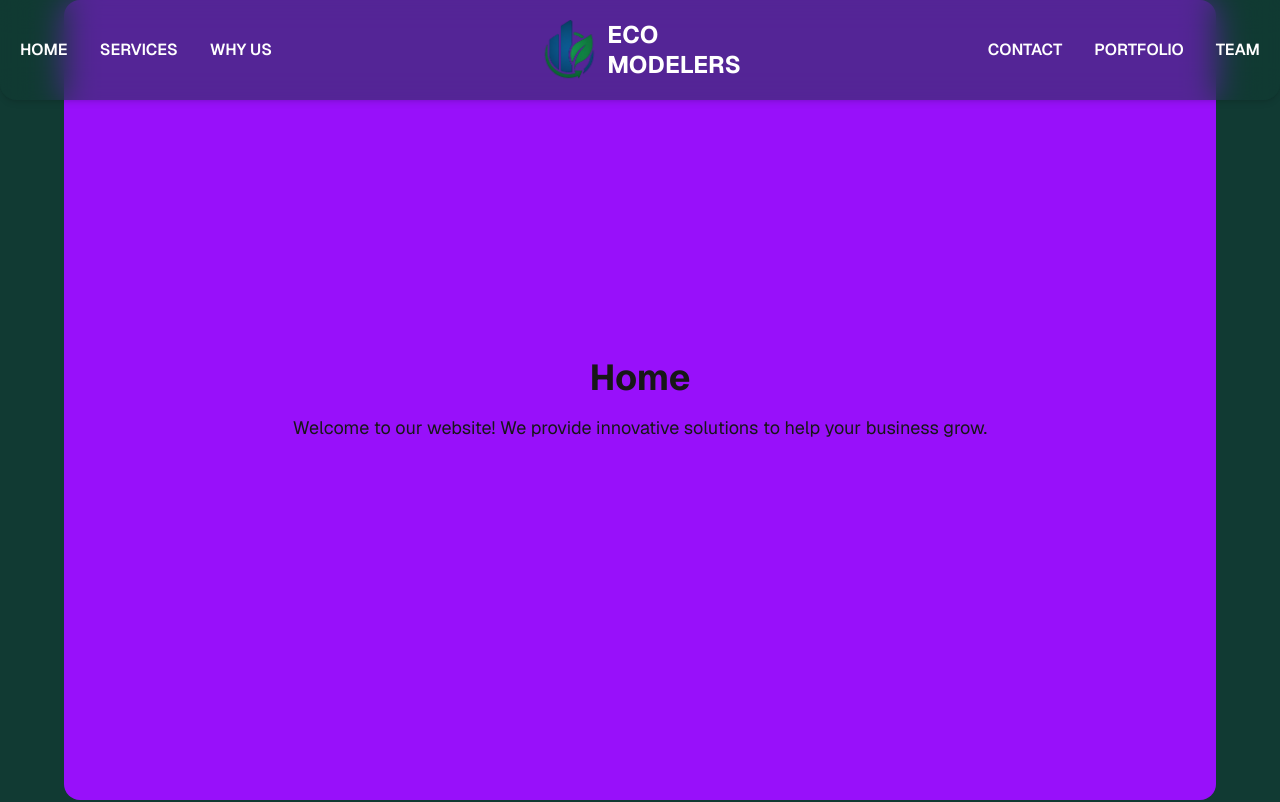
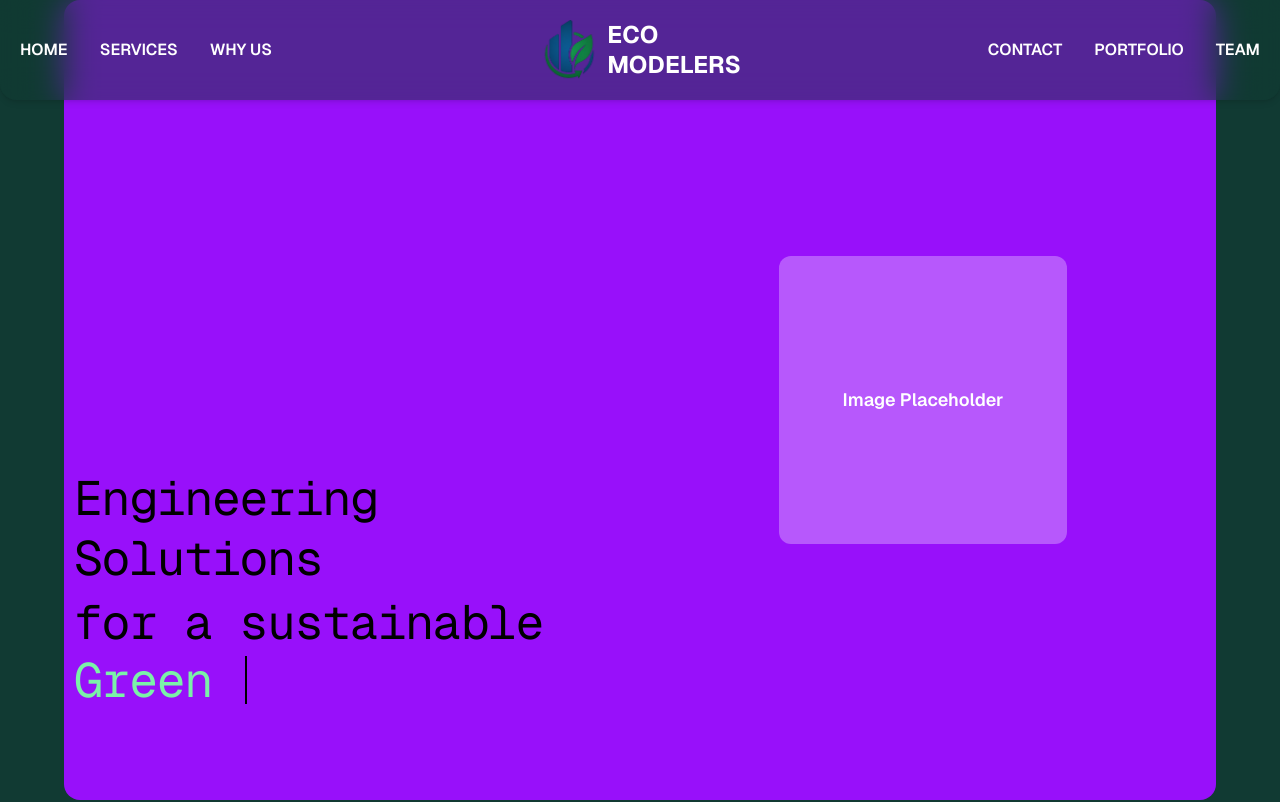
Before and after one commit to mianfarooqazam/eco-modelrers, a Next.js app: page / in a window 1280 px wide. Shown: the top 802 px of the page. Built offline with nearby package versions, Linux system fonts and the light colour scheme.

Commit message:
Text animation added

```diff
--- a/package.json
+++ b/package.json
@@ -9,6 +9,7 @@
     "lint": "next lint"
   },
   "dependencies": {
+    "framer-motion": "^12.23.6",
     "gsap": "^3.13.0",
     "next": "15.4.1",
     "react": "19.1.0",
--- /dev/null
+++ b/src/app/components/TypewriterTitle.js
@@ -0,0 +1,63 @@
+"use client";
+import { motion, useAnimate } from "framer-motion";
+import { useEffect } from "react";
+
+export default function TypewriterTitle({
+  words = ["Eco-friendly", "Net Zero", "Green Certified"],
+  typingSpeed = 60,
+  startDelay = 500,
+  autoLoop = true,
+  loopDelay = 1200,
+}) {
+  const [scope, animate] = useAnimate();
+
+  useEffect(() => {
+    let isActive = true;
+    const typeText = async () => {
+      const wordElement = scope.current.querySelector("[data-typewriter-word]");
+      if (!wordElement) return;
+      let wordIndex = 0;
+      while (isActive) {
+        const word = words[wordIndex];
+        // Type out the word
+        for (let i = 0; i < word.length; i++) {
+          if (!isActive) break;
+          wordElement.textContent = word.slice(0, i + 1);
+          await new Promise((resolve) => setTimeout(resolve, typingSpeed));
+        }
+        await new Promise((resolve) => setTimeout(resolve, loopDelay));
+        // Delete the word
+        for (let i = word.length; i > 0; i--) {
+          if (!isActive) break;
+          wordElement.textContent = word.slice(0, i - 1);
+          await new Promise((resolve) => setTimeout(resolve, typingSpeed / 2));
+        }
+        wordIndex = (wordIndex + 1) % words.length;
+        if (!autoLoop && wordIndex === 0) break;
+      }
+    };
+    typeText();
+    return () => { isActive = false; };
+  }, [words, typingSpeed, startDelay, autoLoop, loopDelay, animate, scope]);
+
+  return (
+    <div className="relative w-full max-w-2xl mx-auto py-12">
+      <div className="relative z-10 flex flex-col items-start justify-center" ref={scope}>
+        <motion.div
+          className="text-3xl md:text-5xl font-mono text-black dark:text-white tracking-tight flex flex-col items-start gap-1"
+          initial={{ opacity: 0 }}
+          animate={{ opacity: 1 }}
+        >
+          <span className="leading-tight">Engineering Solutions</span>
+          <span className="leading-tight">for a sustainable</span>
+          <span
+            data-typewriter-word
+            className="inline-block border-r-2 border-black dark:border-white animate-cursor pr-1 min-w-[6ch] text-green-300"
+          >
+            {words[0]}
+          </span>
+        </motion.div>
+      </div>
+    </div>
+  );
+}
--- a/src/app/pages/home.js
+++ b/src/app/pages/home.js
@@ -1,8 +1,18 @@
+import TypewriterTitle from "../components/TypewriterTitle";
+
 export default function HomeSection() {
   return (
-    <section id="home"  className="h-screen flex flex-col items-center justify-center px-[10px] mx-4 md:mx-16 rounded-2xl  bg-purple-600">
-      <h1 className="text-4xl font-bold mb-4">Home</h1>
-      <p className="text-lg">Welcome to our website! We provide innovative solutions to help your business grow.</p>
+    <section id="home" className="h-screen flex flex-col md:flex-row items-center justify-center px-[10px] mx-4 md:mx-16 rounded-2xl bg-purple-600">
+      {/* Left: Typewriter text, 50% width */}
+      <div className="flex-1 md:basis-1\/2 flex items-end justify-center w-full h-full pb-12">
+        <TypewriterTitle />
+      </div>
+      {/* Right: Image placeholder, 50% width */}
+      <div className="flex-1 md:basis-1\/2 flex items-center justify-center w-full h-full">
+        <div className="w-72 h-72 bg-white/30 rounded-xl flex items-center justify-center text-white text-lg font-semibold">
+          Image Placeholder
+        </div>
+      </div>
     </section>
   );
 }
```
Also changed, not shown: 1 other file (tests, documents, lock files or other folders).
